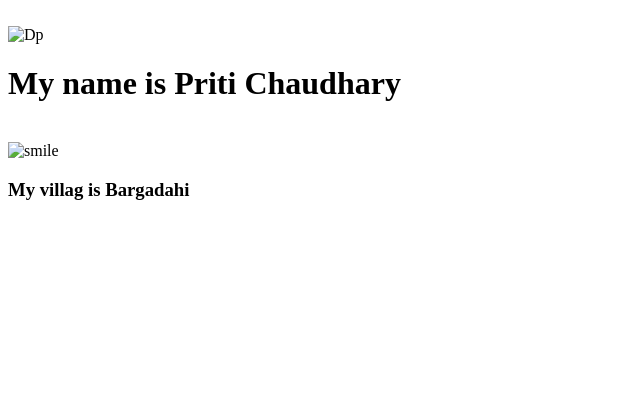
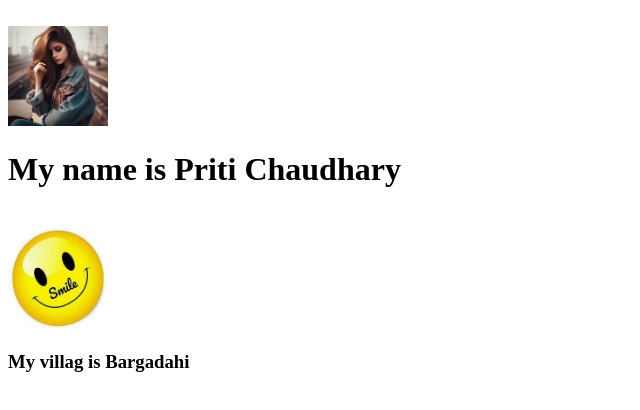
Before and after one commit to chaudharypriti-a/Project, a plain HTML site: page Day1/index.html in a window 1280 px wide. Shown: the whole page, without its empty margins (0-640 px from the left). Drawn offline with Linux system fonts and the light colour scheme; the site is published under a folder, as on GitHub Pages, so addresses that start at the root find nothing.

Commit message:
Update index.html

```diff
--- a/Day1/index.html
+++ b/Day1/index.html
@@ -7,12 +7,12 @@
 </head>
 <body>
     <br>
-<img src="/Dp.jfif" alt="Dp" height="100px" width="100px">
+<img src="Dp.jfif" alt="Dp" height="100px" width="100px">
 
 
     <h1> My name is Priti Chaudhary</h1>
     <br>
-    <img src="/smile.jfif" alt="smile" height="100px" width="100px">
+    <img src="smile.jfif" alt="smile" height="100px" width="100px">
     <h3>My villag is <b>Bargadahi</b> </h3>
 
 </body>
```
